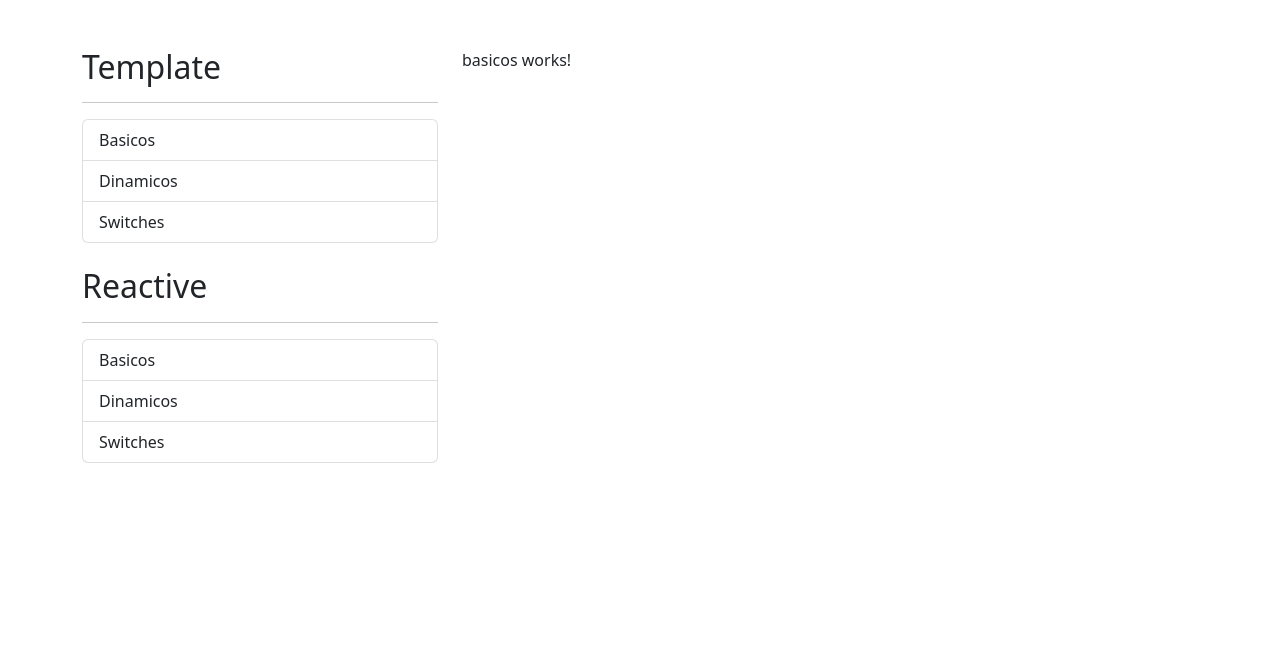
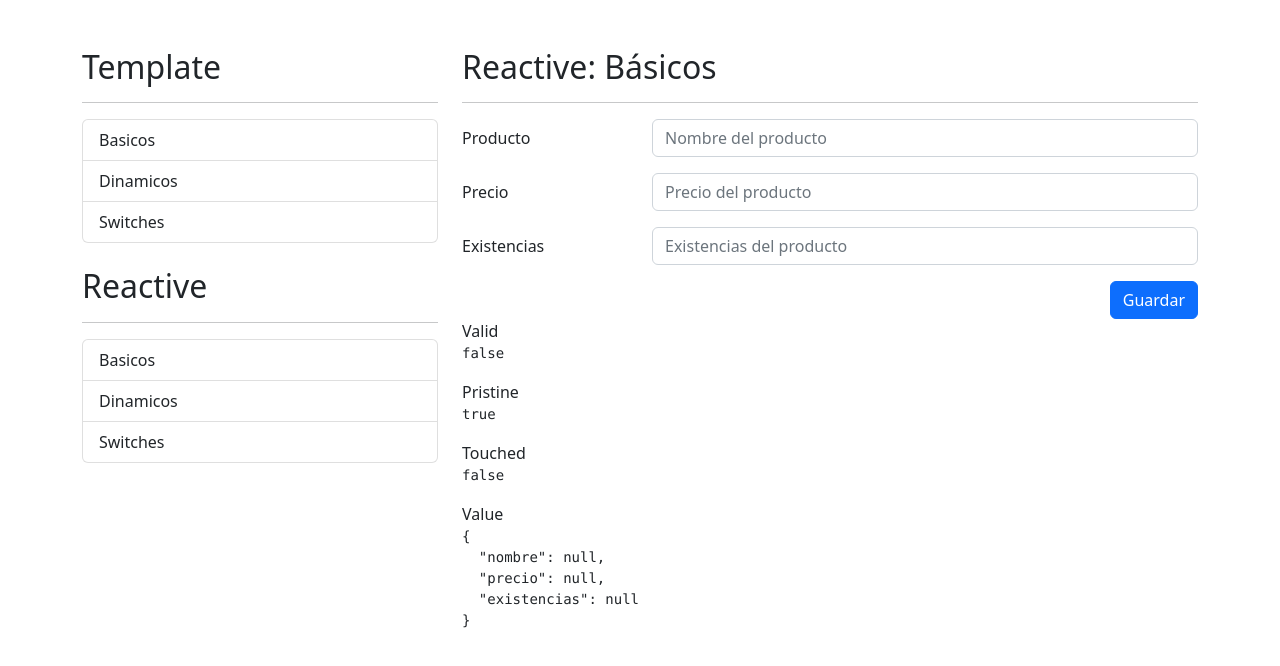
Before and after one commit to HectorARG/formulariosApp, an Angular app: page /reactive in a window 1280 px wide. Shown: the top 666 px of the page. Built offline with nearby package versions, Linux system fonts and the light colour scheme.

Commit message:
Formularios Reactivos

```diff
--- a/src/app/reactive/basicos/basicos.component.html
+++ b/src/app/reactive/basicos/basicos.component.html
@@ -1 +1,85 @@
-<p>basicos works!</p>
+<h2>Reactive: Básicos</h2>
+<hr>
+
+<div class="row">
+    <div class="col">
+        <form (ngSubmit)="guardar()" autocomplete="off" [formGroup]="miFormulario">
+            <!-- Campo de producto -->
+            <div class="mb-3 row">
+                <label class="col-sm-3 col-form-label">Producto</label>
+                <div class="col-sm-9">
+
+                    <input type="text"
+                           class="form-control"
+                           formControlName="nombre"
+                           placeholder="Nombre del producto">
+                    <span class="form-text text-danger"
+                          *ngIf="campoEsValido('nombre')">
+                        Debe de ser de 3 letras
+                    </span>
+                </div>
+            </div>
+
+            <!-- Campo de producto -->
+            <div class="mb-3 row">
+                <label class="col-sm-3 col-form-label">Precio</label>
+                <div class="col-sm-9">
+                    <input type="number"
+                           class="form-control"
+                           formControlName="precio"
+                           placeholder="Precio del producto">
+                    <span class="form-text text-danger"
+                          *ngIf="campoEsValido('precio')">
+                        El precio debe de ser 0 o mayor
+                    </span>
+                </div>
+            </div>
+
+            <!-- Campo de existencias -->
+            <div class="mb-3 row">
+                <label class="col-sm-3 col-form-label">Existencias</label>
+                <div class="col-sm-9">
+                    <input type="number"
+                           class="form-control"
+                           formControlName="existencias"
+                           customMin
+                           placeholder="Existencias del producto">
+                      <span class="form-text text-danger"
+                      *ngIf="campoEsValido('existencias')">
+                         La existencia debe de ser 0 o mayor
+                     </span>
+                </div>
+            </div>
+
+            <div class="row">
+                <div class="col">
+                    <button type="submit"
+                            class="btn btn-primary float-end">
+                        Guardar
+                    </button>
+                </div>
+            </div>
+
+        </form>
+
+    </div>
+</div>
+
+
+
+
+<div class="row">
+    <div class="col">
+        <span>Valid</span>
+        <pre>{{ miFormulario.valid }}</pre>
+
+        <span>Pristine</span>
+        <pre>{{ miFormulario.pristine }}</pre>
+
+        <span>Touched</span>
+        <pre>{{ miFormulario.touched }}</pre>
+
+        <span>Value</span>
+        <pre>{{ miFormulario.value | json }}</pre>
+    </div>
+</div>
--- a/src/app/reactive/basicos/basicos.component.ts
+++ b/src/app/reactive/basicos/basicos.component.ts
@@ -1,4 +1,5 @@
-import { Component, OnInit } from '@angular/core';
+import { Component } from '@angular/core';
+import { FormBuilder, FormControl, FormGroup, Validators } from '@angular/forms';
 
 @Component({
   selector: 'app-basicos',
@@ -6,11 +7,29 @@ import { Component, OnInit } from '@angular/core';
   styles: [
   ]
 })
-export class BasicosComponent implements OnInit {
+export class BasicosComponent{
 
-  constructor() { }
+  // miFormulario: FormGroup =  new FormGroup({
+  //   nombre     : new FormControl('RTX 4080ti'),
+  //   precio     : new FormControl(3500),
+  //   existencias: new FormControl(35)
+  // });
 
-  ngOnInit(): void {
-  }
+  miFormulario: FormGroup = this.fb.group({
+    nombre: [ , [Validators.required, Validators.minLength(3)]],
+    precio: [ , [Validators.required, Validators.min(0)]],
+    existencias: [ , [Validators.required, Validators.min(0)]],
+  })
+
+  constructor( private fb: FormBuilder ) { }
+
+campoEsValido(campo: string): boolean {
+  return this.miFormulario?.controls?.[campo]?.errors! && this.miFormulario?.controls?.[campo]?.touched!
+}
+
+guardar(): void {
+  console.log(this.miFormulario);
 
 }
+
+}
--- a/src/app/reactive/dinamicos/dinamicos.component.html
+++ b/src/app/reactive/dinamicos/dinamicos.component.html
@@ -1 +1,72 @@
-<p>dinamicos works!</p>
+<h2>Reactive: <small> Dinámicos </small></h2>
+<hr>
+
+<form autocomplete="off">
+
+    <!-- Nombre -->
+    <div class="mb-3 row">
+        <label class="col-sm-3 col-form-label">Nombre</label>
+        <div class="col-sm-9">
+            <input class="form-control"
+                   placeholder="Nombre de la persona">
+                <span class="form-text text-danger">
+                   Este campo es obligatorio
+               </span>
+        </div>
+    </div>
+
+    <!-- Agregar Favorito -->
+    <div class="mb-3 row">
+        <label class="col-sm-3 col-form-label">Agregar</label>
+        <div class="col-sm-9">
+
+            <div class="input-group">
+                <input class="form-control"
+                       placeholder="Agregar favorito">
+
+                <button class="btn btn-outline-primary"
+                        type="button">
+                    Agregar
+                </button>
+            </div>
+        </div>
+    </div>
+
+
+    <!-- Lista de Juegos Favoritos -->
+    <div class="mb-3 row">
+        <label class="col-sm-3 col-form-label">Favoritos</label>
+        <div class="col-sm-9">
+
+            <div class="input-group mb-1">
+                <input class="form-control"
+                       required>
+
+                <button class="btn btn-outline-danger"
+                        type="button">
+                   Eliminar
+               </button>
+            </div>
+
+        </div>
+    </div>
+
+
+
+    <div class="row">
+        <div class="col-sm-12">
+            <button type="button"
+                    class="btn btn-primary float-end">
+                Guardar
+            </button>
+        </div>
+    </div>
+
+
+</form>
+
+
+
+
+<!-- <span>Persona</span>
+<pre>{{ persona | json }}</pre> -->
--- a/src/app/reactive/reactive.module.ts
+++ b/src/app/reactive/reactive.module.ts
@@ -1,5 +1,6 @@
 import { NgModule } from '@angular/core';
 import { CommonModule } from '@angular/common';
+import { ReactiveFormsModule } from '@angular/forms';
 
 import { ReactiveRoutingModule } from './reactive-routing.module';
 import { BasicosComponent } from './basicos/basicos.component';
@@ -15,6 +16,7 @@ import { SwitchesComponent } from './switches/switches.component';
   ],
   imports: [
     CommonModule,
+    ReactiveFormsModule,
     ReactiveRoutingModule
   ]
 })
--- a/src/app/reactive/switches/switches.component.html
+++ b/src/app/reactive/switches/switches.component.html
@@ -1 +1,95 @@
-<p>switches works!</p>
+<h2>Reactive: Switches</h2>
+<hr>
+
+
+<form>
+
+    <!-- Radio -->
+    <div class="row mb-3">
+        <label class="col-sm-3 col-form-label">Género</label>
+        <div class="col-sm-9">
+
+            <div class="form-check">
+                <input class="form-check-input"
+                       type="radio"
+                       value="M"
+                       id="radioMasculino"
+                       required>
+                <label class="form-check-label" for="radioMasculino">
+                  Masculino
+                </label>
+            </div>
+
+            <div class="form-check">
+                <input class="form-check-input"
+                       type="radio"
+                       value="F"
+                       id="radioFemenino"
+                       required>
+                <label class="form-check-label" for="radioFemenino">
+                  Femenino
+                </label>
+            </div>
+
+        </div>
+    </div>
+
+    <!-- Switches -->
+    <div class="row mb-3">
+        <label class="col-sm-3 col-form-label">Notificaciones</label>
+        <div class="col-sm-9">
+
+            <div class="form-check form-switch mt-2">
+                <input class="form-check-input"
+                       type="checkbox"
+                       id="flexSwitchCheckChecked">
+                <label class="form-check-label" for="flexSwitchCheckChecked">Quiero recibir notificaciones</label>
+            </div>
+
+        </div>
+    </div>
+
+    <!-- Switches -->
+    <div class="row mb-3">
+        <label class="col-sm-3 col-form-label"></label>
+        <div class="col-sm-9">
+            <div class="form-check">
+                <input class="form-check-input"
+                       type="checkbox"
+                       id="flexCheckDefault"
+                       required>
+                <label class="form-check-label" for="flexCheckDefault">
+                  Términos y condiciones de uso
+                </label>
+            </div>
+        </div>
+    </div>
+
+
+    <!-- Boton submit -->
+    <div class="row">
+        <div class="col">
+            <button class="btn btn-primary float-end">
+                Guardar
+            </button>
+        </div>
+    </div>
+
+</form>
+
+<!-- <h5>Valor del formulario</h5>
+<pre>{{ miFormulario.value | json }}</pre>
+<br>
+
+<h5>Persona</h5>
+<pre>{{ persona | json }}</pre>
+<br>
+
+<h5>Valid</h5>
+<pre>{{ miFormulario.valid }}</pre>
+
+<h5>Términos</h5>
+<pre>{{ miFormulario.controls?.terminos?.errors | json }}</pre>
+
+<br>
+<pre>Condiciones: </pre> -->
```
